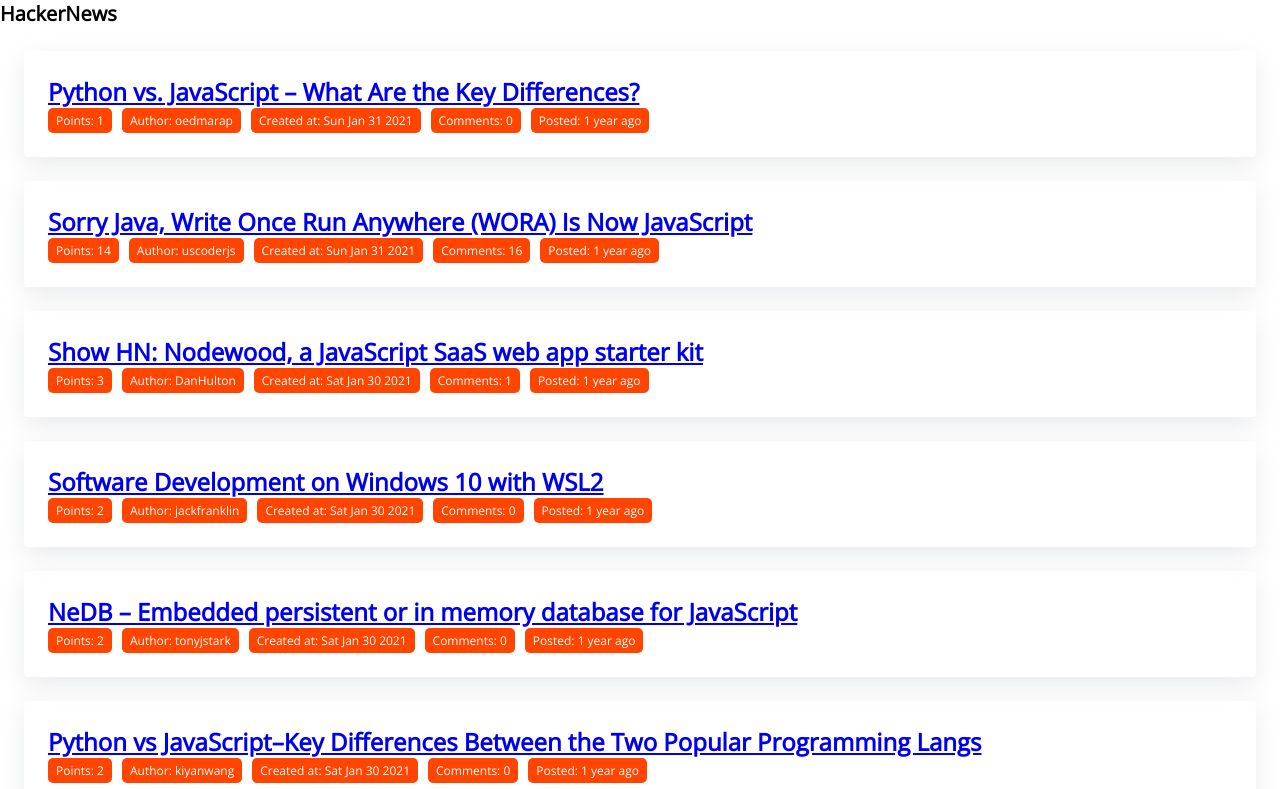
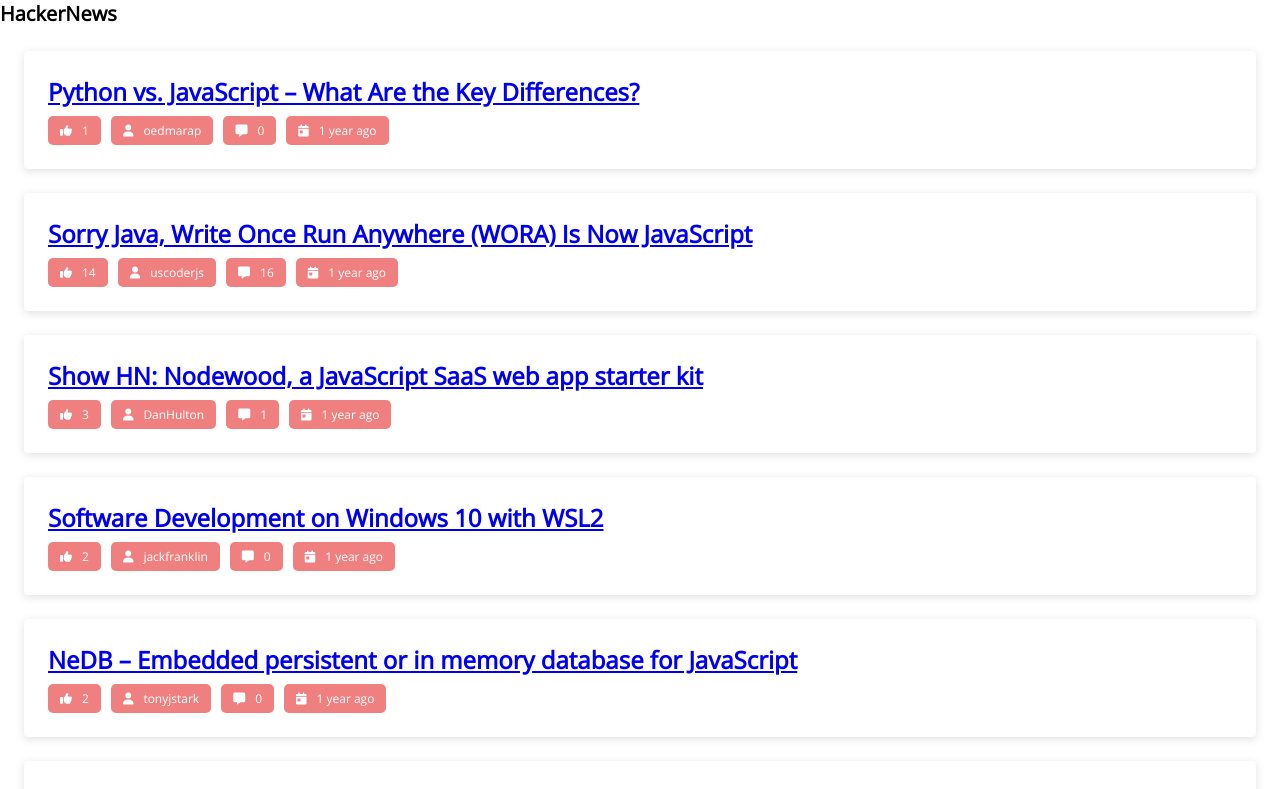
Before and after one commit to Teleturbis/hacker-news, a React (Create React App) app: page / in a window 1280 px wide. Shown: the top 789 px of the page. Built offline with nearby package versions, Linux system fonts and the light colour scheme.

Commit message:
Change styling

```diff
--- a/src/components/CardItem.jsx
+++ b/src/components/CardItem.jsx
@@ -14,13 +14,25 @@
       </div>
       {/* <p className="articleDescription"></p> */}
 
-      <div className="card-badges">
-        <p className="card-badge">Points: {article.points}</p>
-        <p className="card-badge">Author: {article.author}</p>
-        <p className="card-badge">Created at: {article.date}</p>
-        <p className="card-badge">Comments: {article.commentCount}</p>
-        <p className="card-badge">Posted: {article.age}</p>
-      </div>
+      <ul className="card-badges">
+        <li className="card-badge">
+          <i class="fa-solid fa-thumbs-up"></i>
+          <span>{article.points}</span>
+        </li>
+        <li className="card-badge">
+          <i class="fa-solid fa-user"></i>
+          <span>{article.author}</span>
+        </li>
+        {/* <li className="card-badge">Created at: {article.date}</li> */}
+        <li className="card-badge">
+          <i className="fa-solid fa-message"></i>
+          <span>{article.commentCount}</span>
+        </li>
+        <li className="card-badge">
+          <i class="fa-solid fa-calendar-day"></i>
+          <span>{article.age}</span>
+        </li>
+      </ul>
     </li>
   );
 }
--- a/src/styles.css
+++ b/src/styles.css
@@ -10,13 +10,21 @@
   font-family: 'Open Sans', sans-serif;
 }
 
+/* NAV */
+
+/* FILTERS */
+
 /* CARD */
 
 .card {
   border-radius: 4px;
   margin: 2.4rem;
   padding: 2.4rem;
-  box-shadow: rgba(149, 157, 165, 0.2) 0px 8px 24px;
+  box-shadow: rgba(99, 99, 99, 0.2) 0px 2px 8px 0px;
+}
+
+.article-title-box {
+  margin-bottom: 0.8rem;
 }
 
 .article-title {
@@ -29,9 +37,13 @@
 }
 
 .card-badge {
-  padding: 0.4rem 0.8rem;
+  display: flex;
+  justify-content: center;
+  align-items: center;
+  gap: 1rem;
+  padding: 0.6rem 1.2rem;
   border-radius: 5px;
   font-size: 1.2rem;
-  background-color: orangered;
+  background-color: lightcoral;
   color: white;
 }
```
